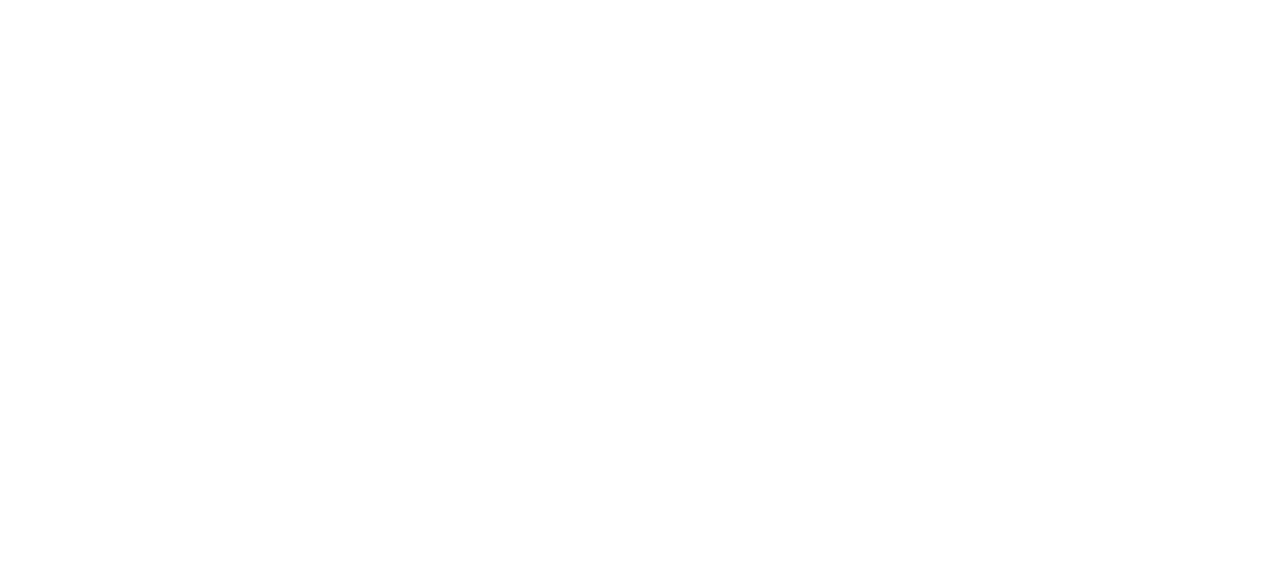
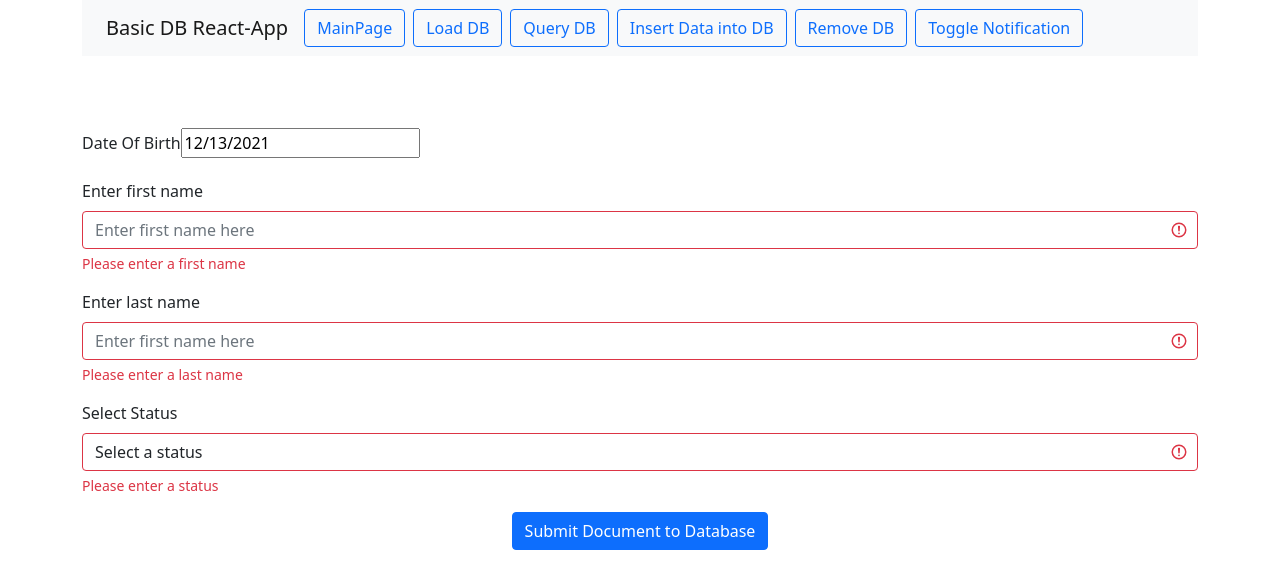
Before and after one commit to cthacker-udel/BasicTSDBReactApp, a React (Create React App) app: page /insert-db in a window 1280 px wide. Shown: the top 588 px of the page. Built offline with nearby package versions, Linux system fonts and the light colour scheme.

Commit message:
Added node backend to insert documents into mongo database

```diff
--- a/package.json
+++ b/package.json
@@ -12,9 +12,11 @@
     "@types/react-dom": "^17.0.11",
     "bootstrap": "^5.1.3",
     "concurrently": "^6.4.0",
+    "cors": "^2.8.5",
     "immer": "^9.0.7",
     "react": "^17.0.2",
     "react-bootstrap": "^2.0.3",
+    "react-datepicker": "^4.5.0",
     "react-dom": "^17.0.2",
     "react-router-dom": "^6.1.1",
     "react-scripts": "4.0.3",
@@ -45,5 +47,8 @@
       "last 1 firefox version",
       "last 1 safari version"
     ]
+  },
+  "devDependencies": {
+    "@types/react-datepicker": "^4.3.2"
   }
 }
--- a/src/Components/MainPage.tsx
+++ b/src/Components/MainPage.tsx
@@ -8,6 +8,7 @@
 import { DatabaseNavbar } from "./Navbar/DatabaseNavbar";
 import { Routes, Route } from "react-router-dom";
 import { MainPanel } from "./Panels/MainPanel";
+import { InsertDBPanel } from "./Panels/InsertDBPanel";
 
 export const MainPage = () => {
 
@@ -33,7 +34,7 @@
                     <Route path="/remove-db">
                         {/* Load up page to remove db*/}
                     </Route>
-                    <Route path="/insert-db">
+                    <Route path="/insert-db" element={<InsertDBPanel />}>
                         {/*Load up page to insert into db*/}
                     </Route>
                     <Route path="*" element={<MainPanel />} />
--- a/src/Components/Panels/DatabaseOperationControlPanel.tsx
+++ b/src/Components/Panels/DatabaseOperationControlPanel.tsx
@@ -12,6 +12,13 @@
     return(
         <>
             <ButtonToolbar>
+                <ButtonGroup className="me-2" aria-label="MainPage button">
+                    <Link to="/mainpage">
+                        <Button variant="outline-primary">
+                            MainPage
+                        </Button>
+                    </Link>
+                </ButtonGroup>
                 <ButtonGroup className="me-2" aria-label="Load database button">
                     <Link to="/load-db">
                         <Button variant="outline-primary">
--- /dev/null
+++ b/src/Components/Panels/InsertDBPanel.tsx
@@ -0,0 +1,147 @@
+import React, { useState } from "react";
+import { Col, Container, Form, Row, Button, Alert } from "react-bootstrap";
+import { DatabaseNavbar } from "../Navbar/DatabaseNavbar";
+import DatePicker from "react-datepicker";
+import "react-datepicker/dist/react-datepicker.css";
+
+export const InsertDBPanel = () => {
+
+    const [firstName, setFirstName] = useState<string>("");
+    const [lastName, setLastName] = useState<string>("");
+    const [dob, setDob] = useState<Date>(new Date());
+    const [status, setStatus] = useState<string>("");
+    const [display, setDisplay] = useState<boolean>(false);
+
+    const onClickHandler = () => {
+
+        if (status === "" || firstName === "" || lastName === "") {
+            setDisplay(true);
+            setTimeout(() => {
+                setDisplay(false);
+            },3000);
+        } else {
+            // valid inputs
+            fetch('http://localhost:5000/insert', {
+                method: 'POST',
+                mode: 'cors',
+                cache: 'no-cache',
+                headers: {
+                    'Content-type': 'application/json'
+                },
+                body: JSON.stringify({
+                    firstname: firstName,
+                    lastname: lastName,
+                    dob: dob,
+                    status: status
+                })
+            })
+            .then((status) => {
+                console.debug("Status of insert request is : ", status);
+            })
+            .catch((err) => {
+                console.log("post error = ", err);
+            });
+        }
+
+    }
+
+    return(
+
+        <Container>
+            <Row>
+                <Col>
+                    <DatabaseNavbar />
+                </Col>
+            </Row>
+            <Row>
+                <Col>
+                <br />
+                <br />
+                <br />
+                    <Form>
+                        <Form.Group className="mb-3" controlId="formBasicDateOfBirth">
+                            <Form.Label>Date Of Birth</Form.Label>
+                            <DatePicker
+                            selected={dob}
+                            onChange={(date) => {
+                                const dateString = date?.toLocaleString();
+                                console.log("dateString = ", dateString);
+                                if (dateString !== undefined) {
+                                    //setDob(new Date(dateString));
+                                    const splitDateString = dateString.split("/");
+                                    const month = splitDateString[0].trim();
+                                    const day = splitDateString[1].trim();
+                                    const year = splitDateString[2].trim().substring(0,4);
+                                    setDob(new Date(parseInt(year,10), parseInt(month,10)-1, parseInt(day,10)));
+                                }
+                            }
+                            }/>
+                        </Form.Group>
+                        <Form.Group className="mb-3" controlId="formBasicFirstName">
+                            <Form.Label>Enter first name</Form.Label>
+                            <Form.Control type="text" placeholder="Enter first name here" onChange={(event) => {
+                                setFirstName(event.target.value);
+                            }}
+                            isValid={firstName.length > 0}
+                            isInvalid={firstName.length === 0}
+                            />
+                            <Form.Control.Feedback type="invalid">
+                                Please enter a first name
+                            </Form.Control.Feedback>
+                        </Form.Group>
+                        <Form.Group className="mb-3" controlId="formBasicLastName">
+                            <Form.Label>Enter last name</Form.Label>
+                            <Form.Control type="text" placeholder="Enter first name here" onChange={(event) => {
+                                setLastName(event.target.value);
+                            }}
+                            isValid={lastName.length > 0}
+                            isInvalid={lastName.length === 0}
+                            />
+                            <Form.Control.Feedback type="invalid">
+                                Please enter a last name
+                            </Form.Control.Feedback>
+                        </Form.Group>
+                        <Form.Group className="mb-3" controlId="formBasicEnterStatus">
+                            <Form.Label>Select Status</Form.Label>
+                            <Form.Control as="select" placeholder="Enter first name here" onChange={(event) => {
+                                setStatus(event.target.value);
+                            }}
+                            isValid={status !== ""}
+                            isInvalid={status === ""}
+                            >
+                                <option value="" key="default">Select a status</option>
+                                <option value={"Customer"} key={"customer"}>Customer</option>
+                                <option value={"Admin"} key={"admin"}>Admin</option>
+                            </Form.Control>
+                            <Form.Control.Feedback type="invalid">
+                                Please enter a status
+                            </Form.Control.Feedback>
+                        </Form.Group>
+                    </Form>
+                </Col>
+            </Row>
+            <Row style={{ textAlign: "center"}}>
+                <Col>
+                        <Button onClick={() => onClickHandler()} style={{ textAlign: "center" }}>
+                            Submit Document to Database
+                        </Button>
+                </Col>
+            </Row>
+            <br />
+            <br />
+            <br />
+            <Row>
+                <Col>
+                    {
+                        display &&
+                        <Alert variant="danger" onClose={() => setDisplay(false)} dismissible>
+                            <Alert.Heading>Errors in document fields</Alert.Heading>
+                        </Alert>
+                    }
+                </Col>
+            </Row>
+        </Container>
+
+    );
+
+};
```
Also changed, not shown: src/NodeScripts/MongoDatabaseServer.js (+7 -4 lines), 1 other file (tests, documents, lock files or other folders).
